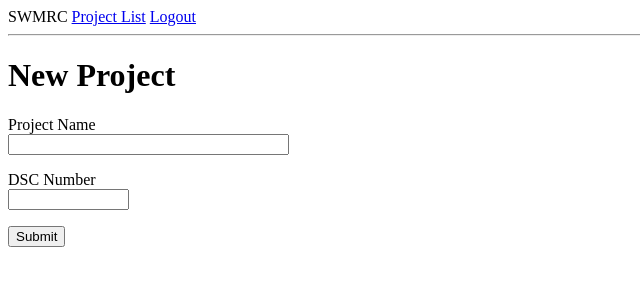
After one commit to tracharho/SWMReviewerChecklist, a Flask app: page /new_project in a window 1280 px wide. The commit adds this page. Shown: the top 300 px of the page, without its empty margins (0-640 px from the left). Run offline with Flask 2, Linux system fonts and the light colour scheme; a user stored in the database is signed in.

Commit message:
added the project list and new project registration form

```diff
--- a/app/forms.py
+++ b/app/forms.py
@@ -1,6 +1,6 @@
 from flask_wtf import FlaskForm, RecaptchaField
-from wtforms import StringField, PasswordField, BooleanField, SubmitField
-from wtforms.validators import DataRequired, ValidationError, Email, EqualTo
+from wtforms import StringField, PasswordField, BooleanField, SubmitField, TextAreaField
+from wtforms.validators import DataRequired, ValidationError, Email, EqualTo, Length
 from app.models import User
 
 class LoginForm(FlaskForm):
@@ -26,3 +26,8 @@ class RegistrationForm(FlaskForm):
         user = User.query.filter_by(email=email.data).first()
         if user is not None:
             raise ValidationError('Please use a different email address')
+
+class NewProjectForm(FlaskForm):
+    project_name = StringField('Project Name', validators=[DataRequired()])
+    dsc_number = StringField('DSC Number', validators=[DataRequired()])
+    submit = SubmitField('Submit')
--- a/app/routes.py
+++ b/app/routes.py
@@ -1,7 +1,7 @@
 from flask import Flask, render_template, request, redirect, send_file, flash, url_for, session
 from app import app, db
-from app.forms import LoginForm, RegistrationForm
-from app.models import User
+from app.forms import LoginForm, RegistrationForm, NewProjectForm
+from app.models import User, Project, Checklist
 from werkzeug.urls import url_parse
 from flask_login import current_user, login_user, logout_user, login_required
 from app.makeletter import makeLetter
@@ -26,11 +26,7 @@ def index():
 @app.route("/projectlist/<username>", methods=['GET','POST'])
 @login_required
 def projectlist(username):
-    projects = [
-        {'author': username, 'body': 'Project Number 1'},
-        {'author': username, 'body': 'Project Number 2'}
-    ]
-    return render_template('projects.html', username=username, projects=projects, title='PROJECT LIST')
+    return render_template('projects.html', username=username, projects=current_user.projects, title='PROJECT LIST')
 
 
 @app.route("/checklist", methods=["GET", "POST"])
@@ -103,3 +99,15 @@ def logout():
     logout_user()
     flash('You have successfully logged out!')
     return redirect(url_for('landing'))
+
+@app.route('/new_project', methods=['GET','POST'])
+@login_required
+def new_project():
+    form = NewProjectForm()
+    if form.validate_on_submit():
+        project = Project(name=form.project_name.data, dsc_number=form.dsc_number.data, author=current_user)
+        db.session.add(project)
+        db.session.commit()
+        flash('Project has been saved!')
+        return redirect(url_for('projectlist', username=current_user.username))
+    return render_template('newproject.html', title='New Project', form=form)
--- /dev/null
+++ b/app/templates/newproject.html
@@ -0,0 +1,23 @@
+{% extends "base.html" %}
+
+{% block content %}
+    <h1>New Project</h1>
+    <form action="" method="post">
+        {{ form.hidden_tag() }}
+        <p>
+            {{ form.project_name.label }}<br>
+            {{ form.project_name(size=32)}}
+            {% for error in form.project_name.errors %}
+            <span style="color": red;">[{{ error }}]</span>
+            {% endfor %}
+        </p>
+        <p>
+            {{ form.dsc_number.label }}<br>
+            {{ form.dsc_number(size=12)}}
+            {% for error in form.dsc_number.errors %}
+            <span style="color": red;">[{{ error }}]</span>
+            {% endfor %}
+        </p>
+        <p>{{ form.submit() }}</p>
+    </form>
+{% endblock %}
--- a/app/templates/projects.html
+++ b/app/templates/projects.html
@@ -4,8 +4,12 @@
 {{ username }}
 <ul>
 {% for project in projects %}
-    <li>{{ project }}</li>
+    <p>{{ project.name }}</p>
+    <p>{{ project.dsc_number }}</p>
+    <hr>
+
 {% endfor %}
 </ul>
+    <a href="{{ url_for('new_project') }}">Create New Project</a>
     <a href="{{ url_for('checklist') }} ">Go to checklist!</a>
 {% endblock %}
```
Also changed, not shown: app/models.py (+9 -0 lines), migrations/versions/101b9ab2552c_checklist_table.py (added, +33 -0 lines), app.db, 1 other file.
